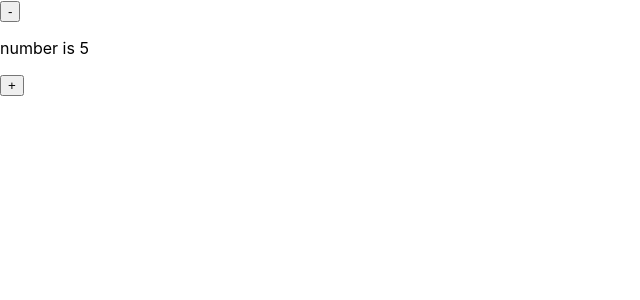
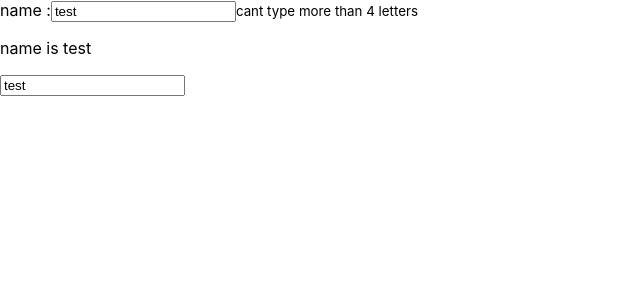
Before and after one commit to Alikooshesh/react-124-first-project, a React (Create React App) app: page / in a window 1280 px wide. Shown: the top 300 px of the page, without its empty margins (0-640 px from the left). Built offline with nearby package versions, Linux system fonts and the light colour scheme.

Commit message:
feat(app): add controlled input

```diff
--- a/src/App.js
+++ b/src/App.js
@@ -2,25 +2,24 @@ import {useState} from 'react'
 import './App.css';
 import Decrease from './components/decrease';
 
+
 function App() {
 
-  const [number,setNumber] = useState(5)
-
-  function decrease(){
-    setNumber(number-1)
-    console.log(number)
-  }
-
-  function increase(){
-    setNumber(number+1)
-    console.log(number)
-  }
+  const [name , setName] = useState("test")
 
   return (
     <div>
-      <Decrease number={number} setNumber={setNumber}/>
-      <p>number is {number}</p>
-      <button onClick={increase}>+</button>
+      <label>name :</label>
+      <input value={name} onChange={(e)=> {
+        if(e.target.value.length<5){
+          setName(e.target.value)
+        }
+      }}/>
+      {name.length === 4 && <small>cant type more than 4 letters</small>}
+
+      <p>name is {name}</p>
+
+      <input value="test"/>
     </div>
   );
 }
```
